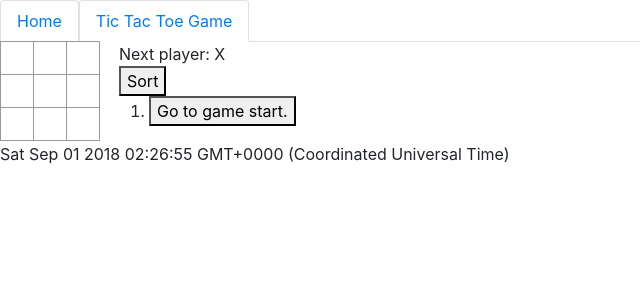
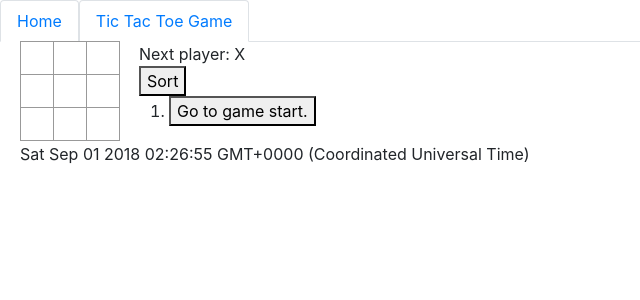
Before and after one commit to cameronrw-nz/ReactTutorials, a React (Create React App) app: page /tictactoe in a window 1280 px wide. Shown: the top 300 px of the page, without its empty margins (0-640 px from the left). Built offline with nearby package versions, Linux system fonts and the light colour scheme.

Commit message:
Adding Margin to Main Content
Adding margin to the main content of the page

```diff
--- a/src/Main.js
+++ b/src/Main.js
@@ -3,9 +3,10 @@ import { Switch, Route } from 'react-router-dom'
 import Home from './MainDisplay/Home'
 import TicTacToe from './MainDisplay/TicTacToe'
 import DateString from './Common/DateString'
+import './styles/index.css';
 
 const Main = () => (
-  <main>
+  <main className="mainContent">
     <Switch>
         <Route exact path='/' component={Home} />
         <Route path='/tictactoe' component={TicTacToe} />
--- /dev/null
+++ b/src/styles/index.css
@@ -0,0 +1,4 @@
+
+.mainContent {
+    margin-left: 20px;
+}
```
